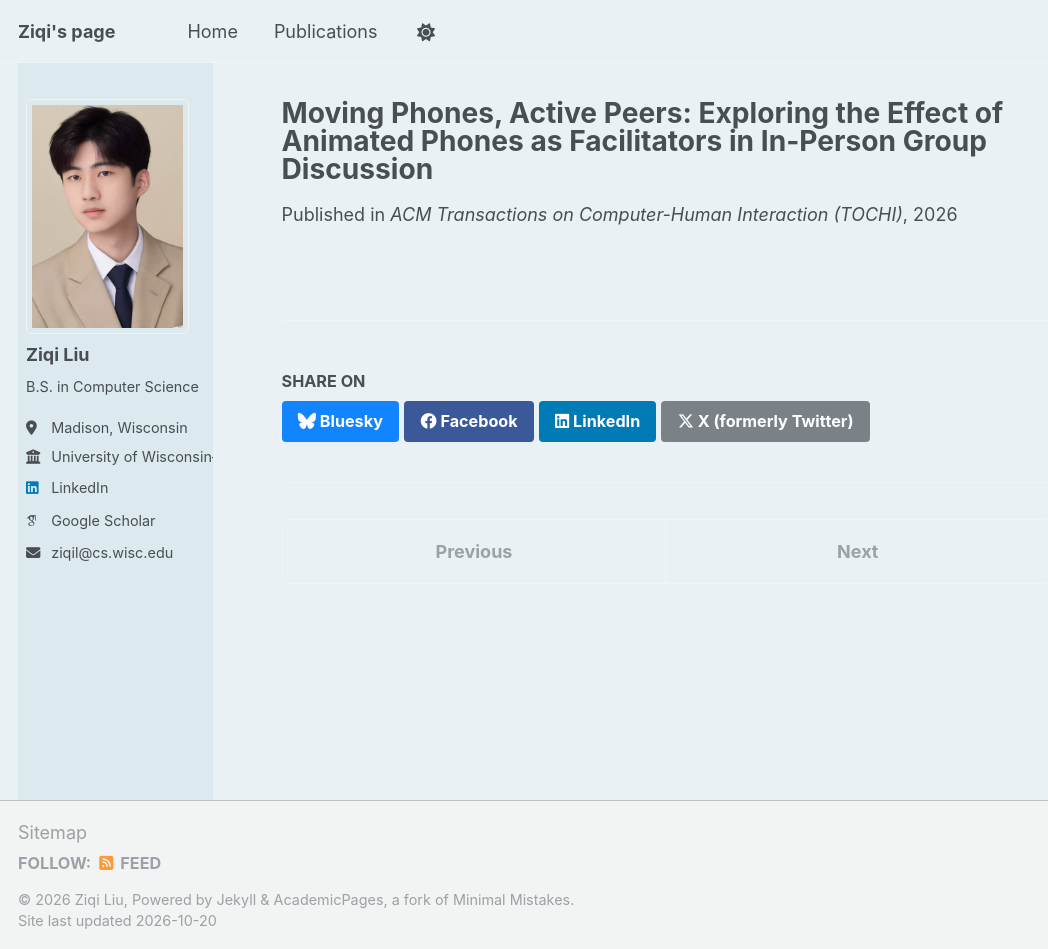
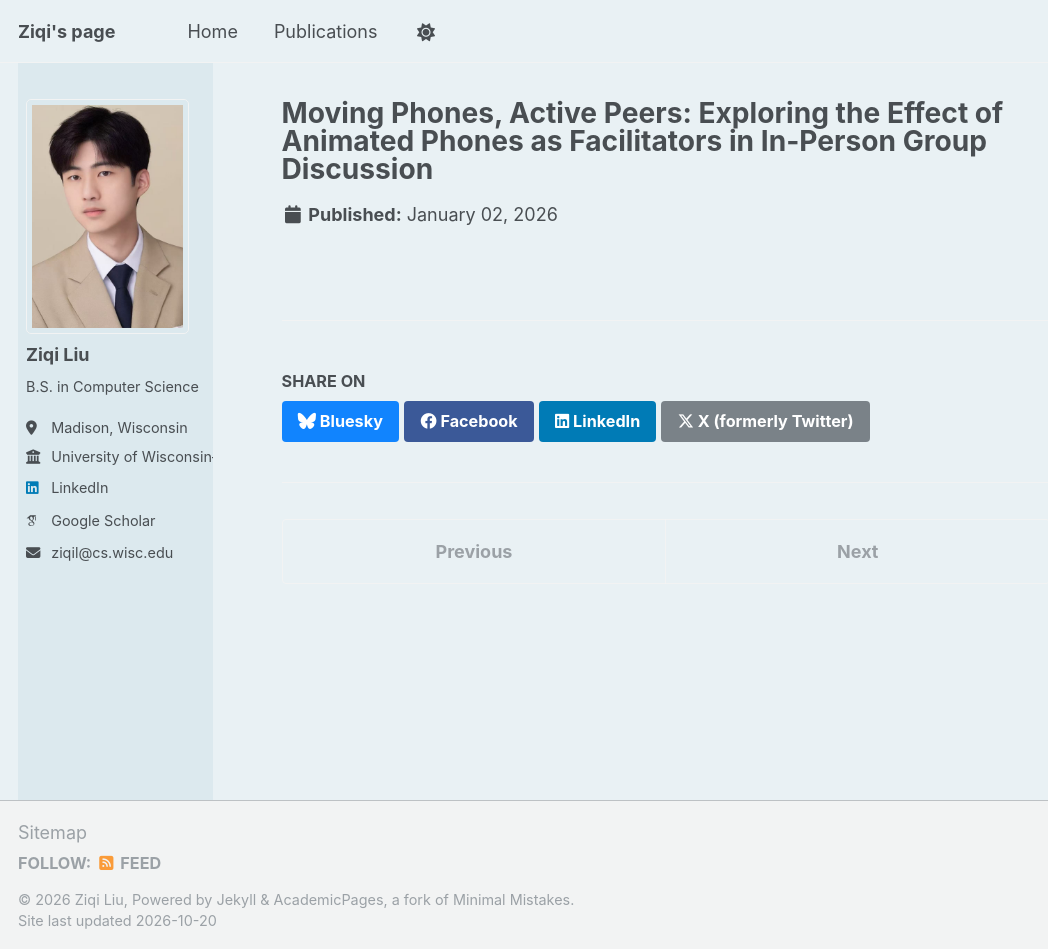
Before and after one commit to LIU-Ziqi-77/LIU-Ziqi-77.github.io, a Jekyll site: the page built from _publications/2024-01-01-moving-phones-tochi.md, in a window 1280 px wide and 949 px high. Shown: the whole window, without its empty margins (0-1048 px from the left). Built offline with Jekyll 4.4.1, drawn with Linux system fonts in a browser that asks for light colours; some web fonts are replaced.

Commit message:
Remove submission venue from unpublished manuscript

```diff
--- a/_publications/2024-01-01-moving-phones-tochi.md
+++ b/_publications/2024-01-01-moving-phones-tochi.md
@@ -4,7 +4,6 @@ collection: publications
 category: preprints
 permalink: /publication/2024-moving-phones-tochi
 date: 2026-01-02
-venue: "ACM Transactions on Computer-Human Interaction (TOCHI)"
 authors: "Ziqi Pan, <strong>Ziqi Liu</strong>, Jinhan Zhang, Zeyu Huang, Xiaojuan Ma"
 paperurl:
 ---
```
